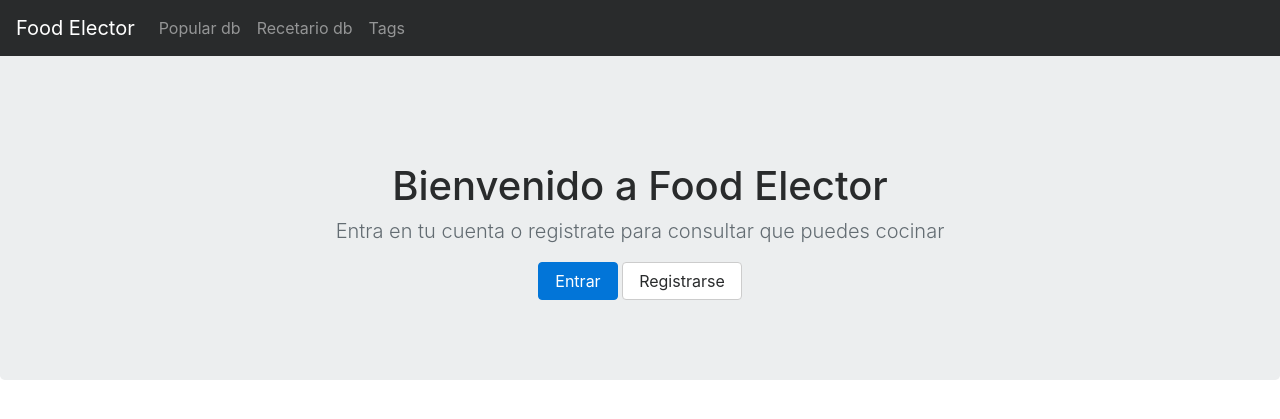
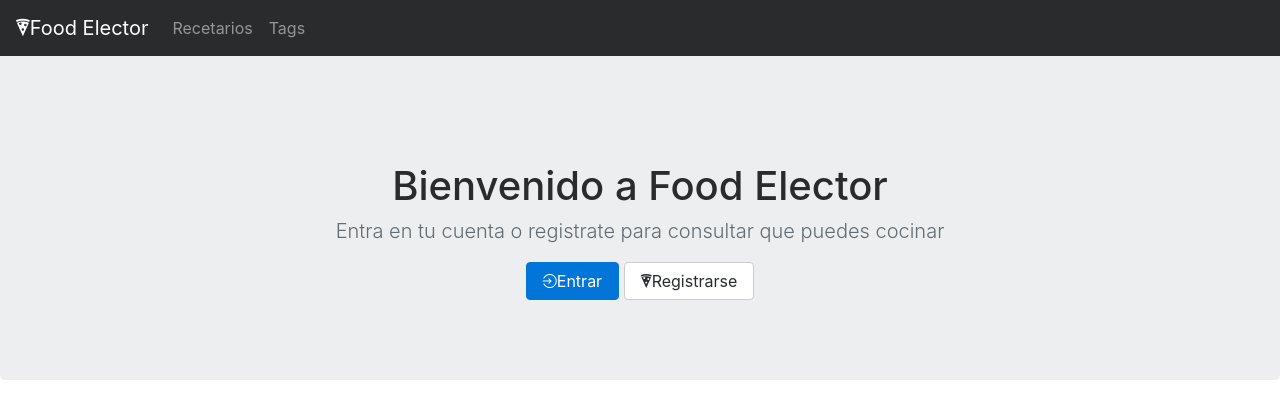
Before and after one commit to angelxwars/FoodElector, a Django app: page / in a window 1280 px wide. Shown: the top 419 px of the page. Run offline with Django 3.2, Linux system fonts and the light colour scheme; some libraries are stand-ins or nearby versions.

Commit message:
added ionicons

```diff
--- a/templates/base.html
+++ b/templates/base.html
@@ -4,12 +4,23 @@
   <head>
     <meta charset="utf-8">
     <title>{% block title %}Food Elector{% endblock %}</title>
+
+    <script type="text/javascript" src="{% static 'Js/index.js' %}"></script>
+    <link rel="stylesheet" href="{% static 'css/index.css' %}">
+
+    <!-- icons -->
+    <link rel="stylesheet" href="http://code.ionicframework.com/ionicons/2.0.1/css/ionicons.min.css">
+
+    <!-- JQuery -->
+    <script src="https://ajax.googleapis.com/ajax/libs/jquery/3.2.1/jquery.min.js"></script>
+
+    <!-- Bootstrap -->
     <link rel="stylesheet" href="https://maxcdn.bootstrapcdn.com/bootstrap/4.0.0-alpha.6/css/bootstrap.min.css" integrity="sha384-rwoIResjU2yc3z8GV/NPeZWAv56rSmLldC3R/AZzGRnGxQQKnKkoFVhFQhNUwEyJ" crossorigin="anonymous">
-    <link rel="stylesheet" href="{% static 'css/index.css' %}">
-    <script src="https://ajax.googleapis.com/ajax/libs/jquery/3.2.1/jquery.min.js"></script>
     <script src="https://maxcdn.bootstrapcdn.com/bootstrap/4.0.0-alpha.6/js/bootstrap.min.js"></script>
+
+    <!-- Popper -->
     <script src="https://cdnjs.cloudflare.com/ajax/libs/popper.js/1.12.6/umd/popper.min.js"></script>
-    <script type="text/javascript" src="{% static 'Js/index.js' %}"></script>
+
 
   </head>
   <body>
@@ -18,7 +29,7 @@
       <button class="navbar-toggler navbar-toggler-right" type="button" data-toggle="collapse" data-target="#navbarsExampleDefault" aria-controls="navbarsExampleDefault" aria-expanded="false" aria-label="Toggle navigation">
         <span class="navbar-toggler-icon"></span>
       </button>
-      <a class="navbar-brand" href="{% url 'index' %}">Food Elector</a>
+      <a class="navbar-brand ion-pizza" href="{% url 'index' %}">Food Elector</a>
 
       <div class="collapse navbar-collapse" id="navbarsExampleDefault">
         <ul class="navbar-nav mr-auto">
@@ -26,11 +37,9 @@
                 <li><a class="nav-link" href="{% url 'populate' %}">Popular db</a></li>
                 <li><a class="nav-link" href="{% url 'recipebook' %}">Recetario db</a></li>
                 <li><a class="nav-link" href="{% url 'tags' %}">Tags</a></li>
-
-
+                <li><a class="nav-link" href="{% url 'populate' %}">Popular</a></li>
             {% else %}
-                <li><a class="nav-link" href="{% url 'populate' %}">Popular db</a></li>
-                <li><a class="nav-link" href="{% url 'recipebook' %}">Recetario db</a></li>
+                <li><a class="nav-link" href="{% url 'recipebook' %}">Recetarios</a></li>
                 <li><a class="nav-link" href="{% url 'tags' %}">Tags</a></li>
 
             {% endif %}
--- a/templates/description.html
+++ b/templates/description.html
@@ -2,6 +2,7 @@
 {% load static %}
 
 {% block content %}
+    <div class="container">
         <h1>{{ recipe.title }} </h1>
 
         <img src="{{ recipe.image }}">
@@ -14,4 +15,5 @@
         <a href="{{ recipe.recipe_book.link }}"> Receta</a>
 
         <br/>
+    </div>
 {% endblock %}
--- a/templates/index.html
+++ b/templates/index.html
@@ -74,8 +74,8 @@
         <div class="container">
           <h1 class="jumbotron-heading">Bienvenido a Food Elector</h1>
           <p class="lead text-muted">Entra en tu cuenta o registrate para consultar que puedes cocinar<p>
-            <a id="login" class="btn btn-primary" href="{% url 'login' %}" data-toggle="modal">Entrar</a>
-            <a id="register" class="btn btn-secondary" href="{% url 'register' %}">Registrarse</a>
+            <a id="login" class="btn btn-primary ion-log-in" href="{% url 'login' %}">Entrar</a>
+            <a id="register" class="btn btn-secondary ion-pizza" href="{% url 'register' %}">Registrarse</a>
           </p>
         </div>
         </section>
--- a/templates/tags.html
+++ b/templates/tags.html
@@ -2,6 +2,7 @@
 {% load static %}
 
 {% block content %}
+    <div class="container">
         <h1>Tags de nuestras recetas: </h1>
         <ul>
             <div class="row">
@@ -12,4 +13,5 @@
             {% endfor %}
             </div>
         </ul>
+    </div>
 {% endblock %}
```
Lines whose indentation alone changed are shown as unchanged.
